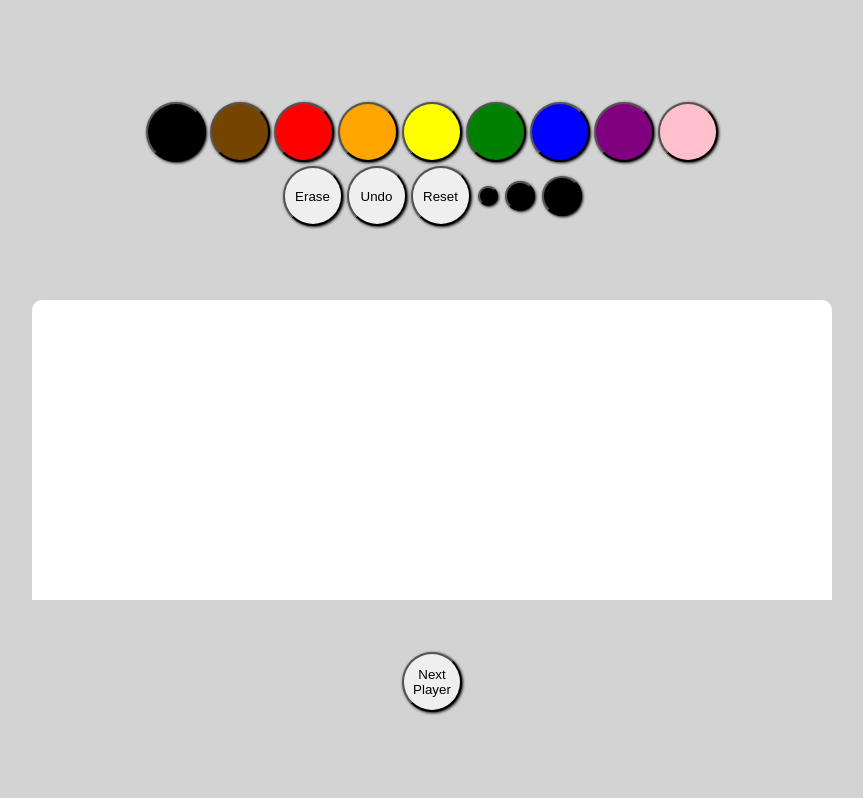
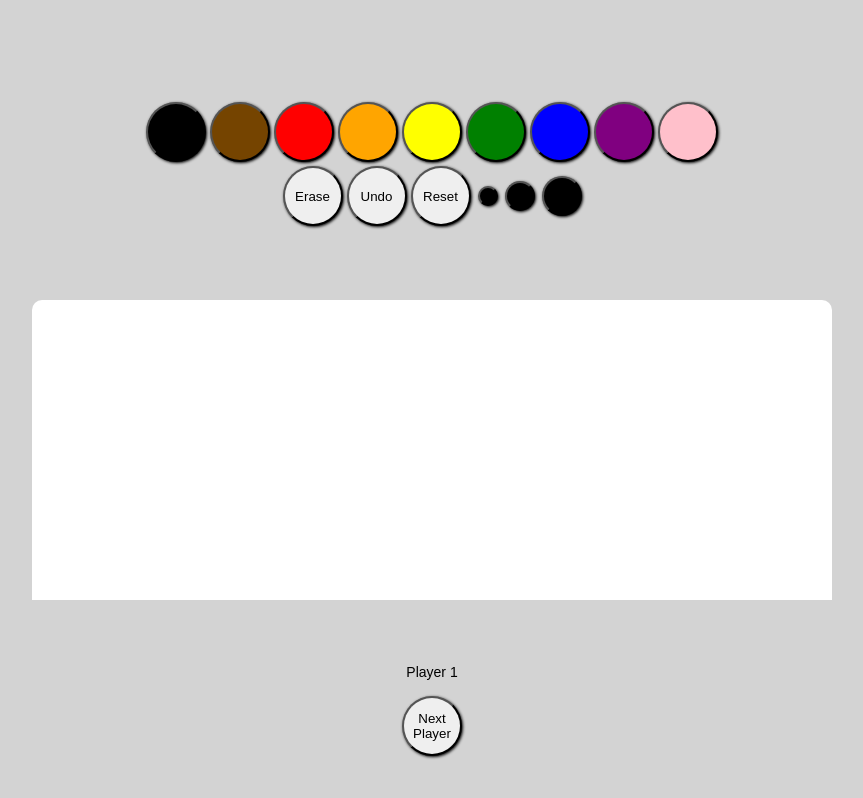
Before and after one commit to elizasohn/exquisite-corpse, a React (Create React App) app: page / in a window 1280 px wide. Shown: the top 798 px of the page, without its empty margins (208-1071 px from the left). Built offline with nearby package versions, Linux system fonts and the light colour scheme.

Commit message:
add state for player and button

```diff
--- a/src/App.js
+++ b/src/App.js
@@ -49,6 +49,8 @@ class App extends React.Component {
       borderOffset: "300px",
       footerOffset: "600px",
       player: 0,
+      text: "Player 1",
+      buttonText: "Next Player"
     };
 
     this.handleColorChange = this.handleColorChange.bind(this);
@@ -289,7 +291,8 @@ class App extends React.Component {
         //footer
         <Footer
           footerOffset={this.state.footerOffset}>
-          <button onClick={this.handlePlayerChange} player={this.state.player}>Next Player</button>
+          <p>{this.state.text}</p>
+          <button onClick={this.handlePlayerChange} player={this.state.player}>{this.state.buttonText}</button>
         </Footer>
       </div>
           // <DrawingPad
```
